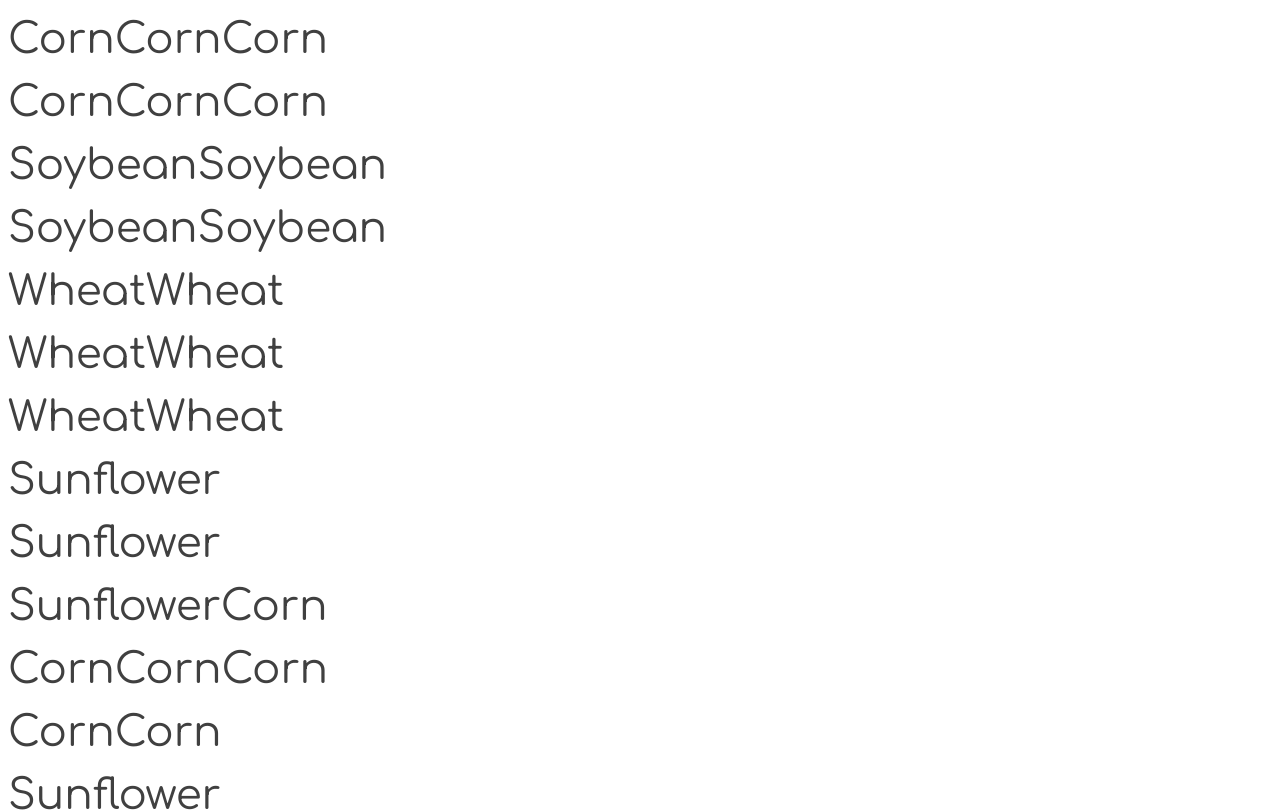
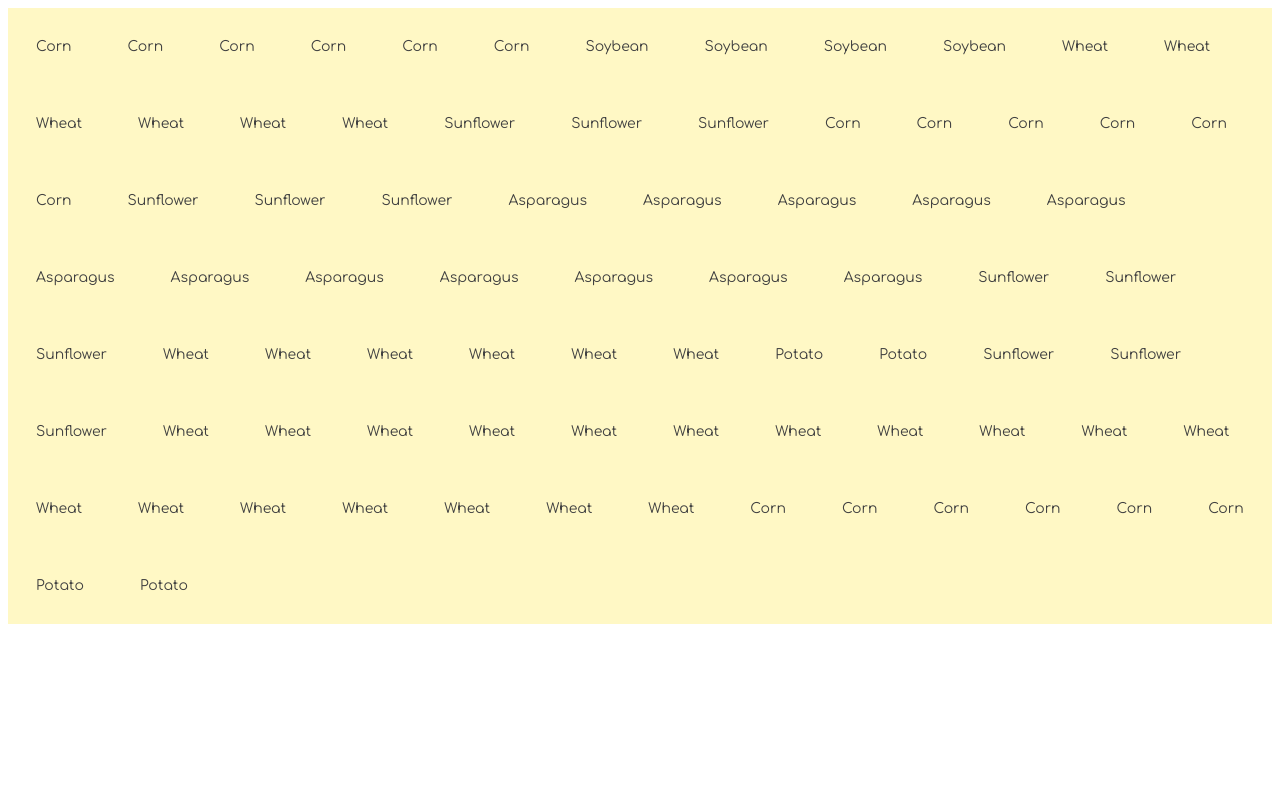
Before and after one commit to hchickey/modern-farm, a website with bundled scripts: page src/index.html in a window 1280 px wide. Shown: the top 812 px of the page. Built offline with nearby package versions, Linux system fonts and the light colour scheme; a web font is replaced by a local one.

Commit message:
finally done

```diff
--- a/src/index.html
+++ b/src/index.html
@@ -7,15 +7,9 @@
     </head>
 
     <body>
-        <main class="container">
+        <div class="container">
             <div class="messages"></div>
-        <article class="plant">Sunflower</article>
-        <article class="plant">Soybean</article>
-        <article class="plant">Wheat</article>
-        <article class="plant">Potato</article>
-        <article class="plant">Asparagus</article>
-        <article class="plant">Corn</article>
-        </main>
+        </div>
 
         <script type="module" src="./scripts/main.js"></script>
     </body>
--- a/src/styles/main.css
+++ b/src/styles/main.css
@@ -35,27 +35,19 @@ h1,h2,h3,h4,h5,h6 {
 }
 
 .container {
-    display: block;
-    flex-flow: wrap;
-    flex-direction: row;
+    display: flex;
     flex-wrap: wrap;
-    justify-content: space-around;
+    background-color: #fff8c5;
 }
 
 .online {
-    display: block;
-    justify-content: space-around;
-    flex-flow: row wrap;
+    display: flex;
     flex-wrap: wrap;
-    flex-direction: row;
-    font-size: 3em;
-    width: 32%;
+    justify-content: first baseline;
+    align-items: stretch;
 
 }
 
 .plant {
-    display: grid;
-    justify-content: space-around;
-    flex-wrap: wrap;
-    float: left;
+    padding: 2em;
 }
```
